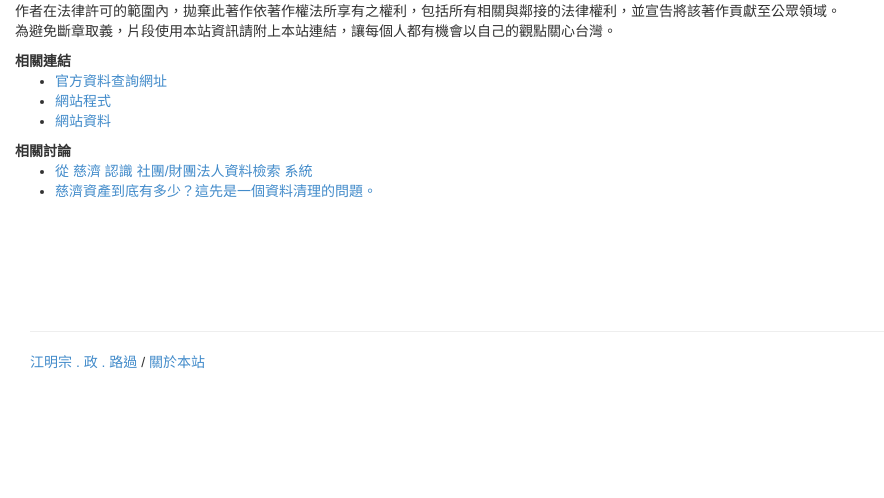
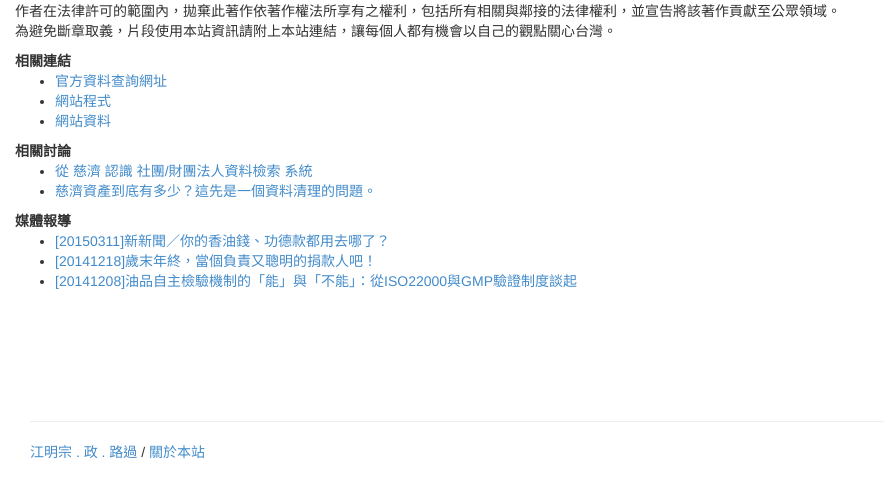
Before and after one commit to kiang/foundations, a CakePHP app: the page made by View/Pages/about.ctp in a window 1280 px wide. Shown: the part 174-672 px from the top of the page, without its empty margins (0-884 px from the left). Run offline with PHP 8.4 and a stand-in for CakePHP, Linux system fonts and the light colour scheme; the template is opened without the code that fills it, so the values that code supplies are empty; some libraries are stand-ins or nearby versions.

Commit message:
add press links in about

```diff
--- a/View/Pages/about.ctp
+++ b/View/Pages/about.ctp
@@ -13,4 +13,11 @@
             <li><a href="http://k.olc.tw/2015/03/%e5%be%9e-%e6%85%88%e6%bf%9f-%e8%aa%8d%e8%ad%98-%e7%a4%be%e5%9c%98%e8%b2%a1%e5%9c%98%e6%b3%95%e4%ba%ba%e8%b3%87%e6%96%99%e6%aa%a2%e7%b4%a2-%e7%b3%bb%e7%b5%b1/" target="_blank">從 慈濟 認識 社團/財團法人資料檢索 系統</a></li>
             <li><a href="http://blog.richyli.com/?p=2264" target="_blank">慈濟資產到底有多少？這先是一個資料清理的問題。</a></li>
         </ul></dd>
+
+    <dt>媒體報導</dt>
+    <dd><ul>
+            <li><a href="http://setn.com/vote/News.aspx?NewsID=65115&PageGroupID=9" target="_blank">[20150311]新新聞／你的香油錢、功德款都用去哪了？</a></li>
+            <li><a href="http://npost.tw/archives/14121" target="_blank">[20141218]歲末年終，當個負責又聰明的捐款人吧！ </a></li>
+            <li><a href="http://pnn.pts.org.tw/main/2014/12/08/%E6%B2%B9%E5%93%81%E8%87%AA%E4%B8%BB%E6%AA%A2%E9%A9%97%E6%A9%9F%E5%88%B6%E7%9A%84%E3%80%8C%E8%83%BD%E3%80%8D%E8%88%87%E3%80%8C%E4%B8%8D%E8%83%BD%E3%80%8D%EF%BC%9A%E5%BE%9Eiso22000%E8%88%87gmp%E9%A9%97/" target="_blank">[20141208]油品自主檢驗機制的「能」與「不能」：從ISO22000與GMP驗證制度談起 </a></li>
+        </ul></dd>
 </dl>
```
